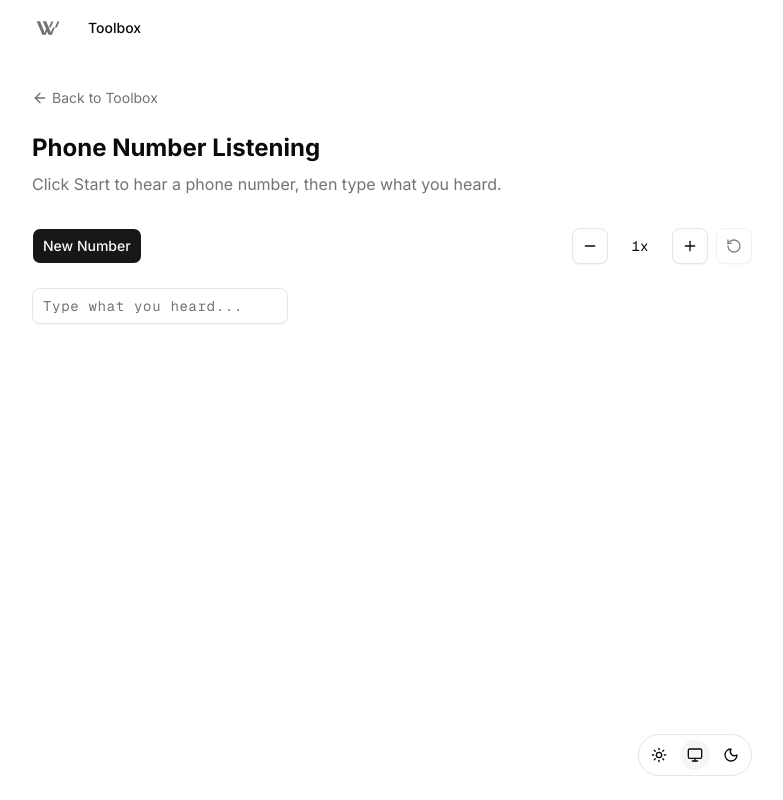
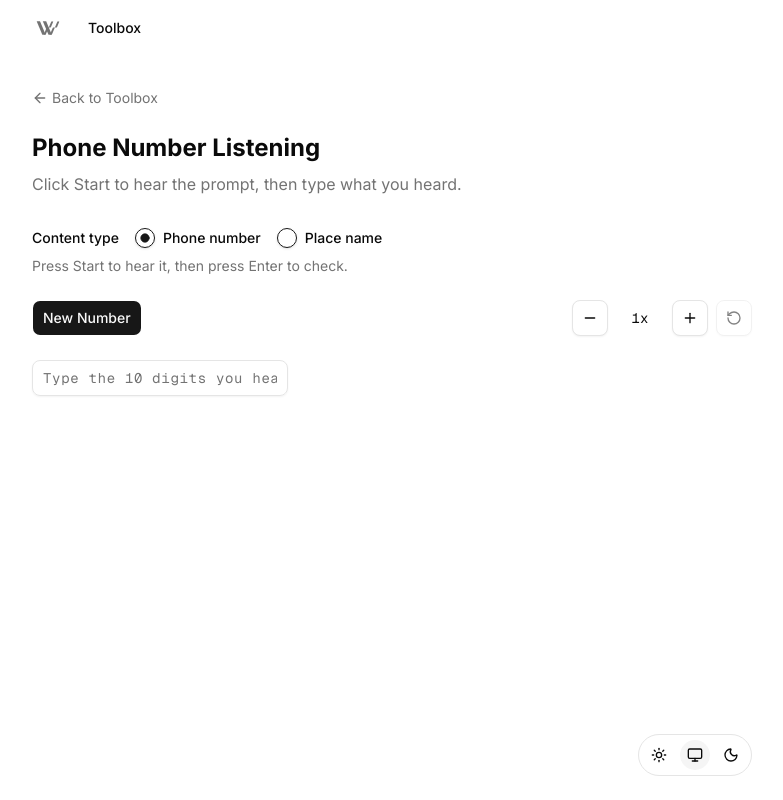
Before and after one commit to Johnson1602/willxuu-site, a Next.js app: page /toolbox/phone-number-listening in a window 1280 px wide. Shown: the whole page, without its empty margins (248-1031 px from the left). Built offline with nearby package versions, Linux system fonts and the light colour scheme.

Commit message:
feat: add random place dictation

```diff
--- a/package.json
+++ b/package.json
@@ -10,6 +10,7 @@
   },
   "dependencies": {
     "@base-ui/react": "^1.0.0",
+    "@radix-ui/react-radio-group": "^1.3.8",
     "@vercel/analytics": "^1.6.1",
     "class-variance-authority": "^0.7.1",
     "clsx": "^2.1.1",
--- a/src/app/toolbox/phone-number-listening/page.tsx
+++ b/src/app/toolbox/phone-number-listening/page.tsx
@@ -3,8 +3,11 @@
 import { useState, useRef } from 'react'
 import { Check, X, ArrowLeft, Volume2, Minus, Plus, RotateCcw } from 'lucide-react'
 import Link from 'next/link'
+
 import { Button } from '@/components/ui/button'
 import { Input } from '@/components/ui/input'
+import { Label } from '@/components/ui/label'
+import { RadioGroup, RadioGroupItem } from '@/components/ui/radio-group'
 
 function generatePhoneNumber(): string {
   const digits = Array.from({ length: 10 }, () =>
@@ -13,57 +16,132 @@ function generatePhoneNumber(): string {
   return digits.join('')
 }
 
+const PLACE_WORDS = [
+  'Florence',
+  'Nairobi',
+  'Seville',
+  'Bologna',
+  'Brisbane',
+  'Orlando',
+  'Phoenix',
+  'Antwerp',
+  'Kampala',
+  'Bordeaux',
+  'Portland',
+  'Marseille',
+  'Stockholm',
+  'Edmonton',
+  'Helsinki',
+  'Valencia'
+]
+
+function generatePlaceWord(): string {
+  return PLACE_WORDS[Math.floor(Math.random() * PLACE_WORDS.length)]
+}
+
 const BASE_RATE = 0.7
 
+type Mode = 'phone' | 'place'
+type GameState = 'idle' | 'playing' | 'revealed'
+
 function speakPhoneNumber(phoneNumber: string, speedMultiplier: number) {
-  // Cancel any ongoing speech
   speechSynthesis.cancel()
 
-  // Add spaces between digits for clearer pronunciation
   const spacedDigits = phoneNumber.split('').join(' ')
-
   const utterance = new SpeechSynthesisUtterance(spacedDigits)
   utterance.rate = BASE_RATE * speedMultiplier
   utterance.lang = 'en-US'
   speechSynthesis.speak(utterance)
 }
 
+function speakPlaceWord(word: string, speedMultiplier: number) {
+  speechSynthesis.cancel()
+
+  const wordUtterance = new SpeechSynthesisUtterance(word)
+  wordUtterance.rate = BASE_RATE * speedMultiplier
+  wordUtterance.lang = 'en-US'
+
+  const spelling = word.split('').join(' ')
+  const spelledUtterance = new SpeechSynthesisUtterance(spelling)
+  spelledUtterance.rate = BASE_RATE * speedMultiplier
+  spelledUtterance.lang = 'en-US'
+
+  wordUtterance.onend = () => {
+    speechSynthesis.speak(spelledUtterance)
+  }
+
+  speechSynthesis.speak(wordUtterance)
+}
+
 function formatPhoneNumber(num: string): string {
   return num.replace(/(\d{3})(\d{3})(\d{4})/, '$1 $2 $3')
 }
 
-// Non-breaking space to maintain height
 const EMPTY_PLACEHOLDER = '\u00A0'
 
-type GameState = 'idle' | 'playing' | 'revealed'
-
 export default function PhoneNumberListeningPage() {
-  const [generatedNumber, setGeneratedNumber] = useState<string | null>(null)
+  const [mode, setMode] = useState<Mode>('phone')
+  const [generatedValue, setGeneratedValue] = useState<string | null>(null)
   const [userInput, setUserInput] = useState('')
   const [gameState, setGameState] = useState<GameState>('idle')
   const [speed, setSpeed] = useState(1.0)
   const inputRef = useRef<HTMLInputElement>(null)
 
-  const digitsOnly = userInput.replace(/\D/g, '')
-  const isCorrect = digitsOnly === generatedNumber
+  const sanitizeInput = (value: string) => {
+    if (mode === 'phone') {
+      return value.replace(/\D/g, '').slice(0, 10)
+    }
+    return value.replace(/[^\p{L}]/gu, '')
+  }
+
+  const normalizedGenerated =
+    mode === 'phone'
+      ? generatedValue ?? ''
+      : (generatedValue ?? '').toLowerCase()
+  const normalizedUser =
+    mode === 'phone' ? userInput : userInput.toLowerCase()
+
+  const isCorrect =
+    gameState === 'revealed' && generatedValue
+      ? normalizedUser === normalizedGenerated
+      : false
+
+  const startLabel = mode === 'phone' ? 'New Number' : 'New Word'
+  const placeholder =
+    mode === 'phone' ? 'Type the 10 digits you heard...' : 'Type the word you heard...'
+
+  const handleModeChange = (value: string) => {
+    const nextMode: Mode = value === 'place' ? 'place' : 'phone'
+    setMode(nextMode)
+    setGeneratedValue(null)
+    setUserInput('')
+    setGameState('idle')
+  }
 
   const handleStart = () => {
-    const number = generatePhoneNumber()
-    setGeneratedNumber(number)
+    const value = mode === 'phone' ? generatePhoneNumber() : generatePlaceWord()
+    setGeneratedValue(value)
     setUserInput('')
     setGameState('playing')
     inputRef.current?.focus()
-    // 1 second delay before reading
+
     setTimeout(() => {
-      speakPhoneNumber(number, speed)
+      if (mode === 'phone') {
+        speakPhoneNumber(value, speed)
+      } else {
+        speakPlaceWord(value, speed)
+      }
     }, 1000)
   }
 
   const handleReplay = () => {
-    if (generatedNumber) {
-      speakPhoneNumber(generatedNumber, speed)
-      inputRef.current?.focus()
+    if (!generatedValue) return
+    if (mode === 'phone') {
+      speakPhoneNumber(generatedValue, speed)
+    } else {
+      speakPlaceWord(generatedValue, speed)
     }
+    inputRef.current?.focus()
   }
 
   const handleSpeedDown = () => {
@@ -79,21 +157,39 @@ export default function PhoneNumberListeningPage() {
   }
 
   const handleInputChange = (e: React.ChangeEvent<HTMLInputElement>) => {
-    const value = e.target.value.replace(/\D/g, '')
-    setUserInput(value)
+    setUserInput(sanitizeInput(e.target.value))
+  }
 
-    // Auto-reveal when 10 digits entered
-    if (generatedNumber && value.length === 10 && gameState === 'playing') {
-      setGameState('revealed')
+  const handleSubmit = () => {
+    if (!generatedValue) return
+    setGameState('revealed')
+  }
+
+  const handleInputKeyDown = (e: React.KeyboardEvent<HTMLInputElement>) => {
+    if (e.key === 'Enter') {
+      e.preventDefault()
+      handleSubmit()
     }
   }
 
-  // Determine what to show in the number display area
-  const getNumberDisplay = () => {
-    if (gameState === 'revealed') {
-      return formatPhoneNumber(generatedNumber!)
+  const getDisplayContent = () => {
+    if (gameState !== 'revealed' || !generatedValue) {
+      return EMPTY_PLACEHOLDER
     }
-    return EMPTY_PLACEHOLDER
+
+    const displayText =
+      mode === 'phone' ? formatPhoneNumber(generatedValue) : generatedValue
+
+    return (
+      <div className='inline-flex items-center gap-2'>
+        {isCorrect ? (
+          <Check className='size-6 text-green-500' />
+        ) : (
+          <X className='size-6 text-red-500' />
+        )}
+        <span>{displayText}</span>
+      </div>
+    )
   }
 
   return (
@@ -108,13 +204,39 @@ export default function PhoneNumberListeningPage() {
 
       <h1 className='text-2xl font-bold mb-2'>Phone Number Listening</h1>
       <p className='text-muted-foreground mb-8'>
-        Click Start to hear a phone number, then type what you heard.
+        Click Start to hear the prompt, then type what you heard.
       </p>
 
       <div className='space-y-6'>
-        {/* New Number / Replay buttons + Speed controls */}
+        <div className='space-y-2'>
+          <div className='flex items-center gap-4'>
+            <Label className='text-sm font-medium'>Content type</Label>
+            <RadioGroup
+              className='flex flex-wrap items-center gap-4'
+              value={mode}
+              onValueChange={handleModeChange}
+            >
+              <div className='flex items-center gap-2'>
+                <RadioGroupItem value='phone' id='mode-phone' />
+                <Label htmlFor='mode-phone' className='text-sm'>
+                  Phone number
+                </Label>
+              </div>
+              <div className='flex items-center gap-2'>
+                <RadioGroupItem value='place' id='mode-place' />
+                <Label htmlFor='mode-place' className='text-sm'>
+                  Place name
+                </Label>
+              </div>
+            </RadioGroup>
+          </div>
+          <p className='text-sm text-muted-foreground'>
+            Press Start to hear it, then press Enter to check.
+          </p>
+        </div>
+
         <div className='flex items-center gap-2'>
-          <Button onClick={handleStart}>New Number</Button>
+          <Button onClick={handleStart}>{startLabel}</Button>
 
           {(gameState === 'playing' || gameState === 'revealed') && (
             <Button variant='outline' onClick={handleReplay}>
@@ -123,7 +245,6 @@ export default function PhoneNumberListeningPage() {
             </Button>
           )}
 
-          {/* Speed controls - right aligned */}
           <div className='ml-auto flex items-center gap-2'>
             <Button
               variant='outline'
@@ -153,36 +274,25 @@ export default function PhoneNumberListeningPage() {
           </div>
         </div>
 
-        {/* Number display + Input on the same line */}
         <div className='flex items-center gap-4'>
-          {/* Input with result icon (left side) */}
           <div className='flex items-center gap-3'>
             <Input
               ref={inputRef}
               type='text'
-              inputMode='numeric'
-              placeholder='Type what you heard...'
+              inputMode={mode === 'phone' ? 'numeric' : 'text'}
+              placeholder={placeholder}
               value={userInput}
               onChange={handleInputChange}
-              maxLength={10}
+              onKeyDown={handleInputKeyDown}
+              maxLength={mode === 'phone' ? 10 : undefined}
               className='font-mono tracking-wider w-64'
               autoCorrect='off'
               autoComplete='off'
             />
-            {gameState === 'revealed' && (
-              <>
-                {isCorrect ? (
-                  <Check className='size-6 text-green-500' />
-                ) : (
-                  <X className='size-6 text-red-500' />
-                )}
-              </>
-            )}
           </div>
 
-          {/* Number display area (right side) */}
-          <div className='text-lg font-mono tracking-wider min-w-[160px]'>
-            {getNumberDisplay()}
+          <div className='text-lg font-mono tracking-wider min-w-[200px]'>
+            {getDisplayContent()}
           </div>
         </div>
       </div>
--- /dev/null
+++ b/src/components/ui/radio-group.tsx
@@ -0,0 +1,38 @@
+import * as React from 'react'
+import * as RadioGroupPrimitive from '@radix-ui/react-radio-group'
+import { Circle } from 'lucide-react'
+
+import { cn } from '@/lib/utils'
+
+const RadioGroup = React.forwardRef<
+  React.ComponentRef<typeof RadioGroupPrimitive.Root>,
+  React.ComponentPropsWithoutRef<typeof RadioGroupPrimitive.Root>
+>(({ className, ...props }, ref) => (
+  <RadioGroupPrimitive.Root
+    className={cn('grid gap-2', className)}
+    {...props}
+    ref={ref}
+  />
+))
+RadioGroup.displayName = RadioGroupPrimitive.Root.displayName
+
+const RadioGroupItem = React.forwardRef<
+  React.ComponentRef<typeof RadioGroupPrimitive.Item>,
+  React.ComponentPropsWithoutRef<typeof RadioGroupPrimitive.Item>
+>(({ className, ...props }, ref) => (
+  <RadioGroupPrimitive.Item
+    ref={ref}
+    className={cn(
+      'aspect-square h-5 w-5 rounded-full border border-primary text-primary shadow focus:outline-none focus-visible:ring-1 focus-visible:ring-ring disabled:cursor-not-allowed disabled:opacity-50',
+      className
+    )}
+    {...props}
+  >
+    <RadioGroupPrimitive.Indicator className='flex items-center justify-center'>
+      <Circle className='h-2.5 w-2.5 fill-current text-current' />
+    </RadioGroupPrimitive.Indicator>
+  </RadioGroupPrimitive.Item>
+))
+RadioGroupItem.displayName = RadioGroupPrimitive.Item.displayName
+
+export { RadioGroup, RadioGroupItem }
```
Also changed, not shown: 1 other file (tests, documents, lock files or other folders).
